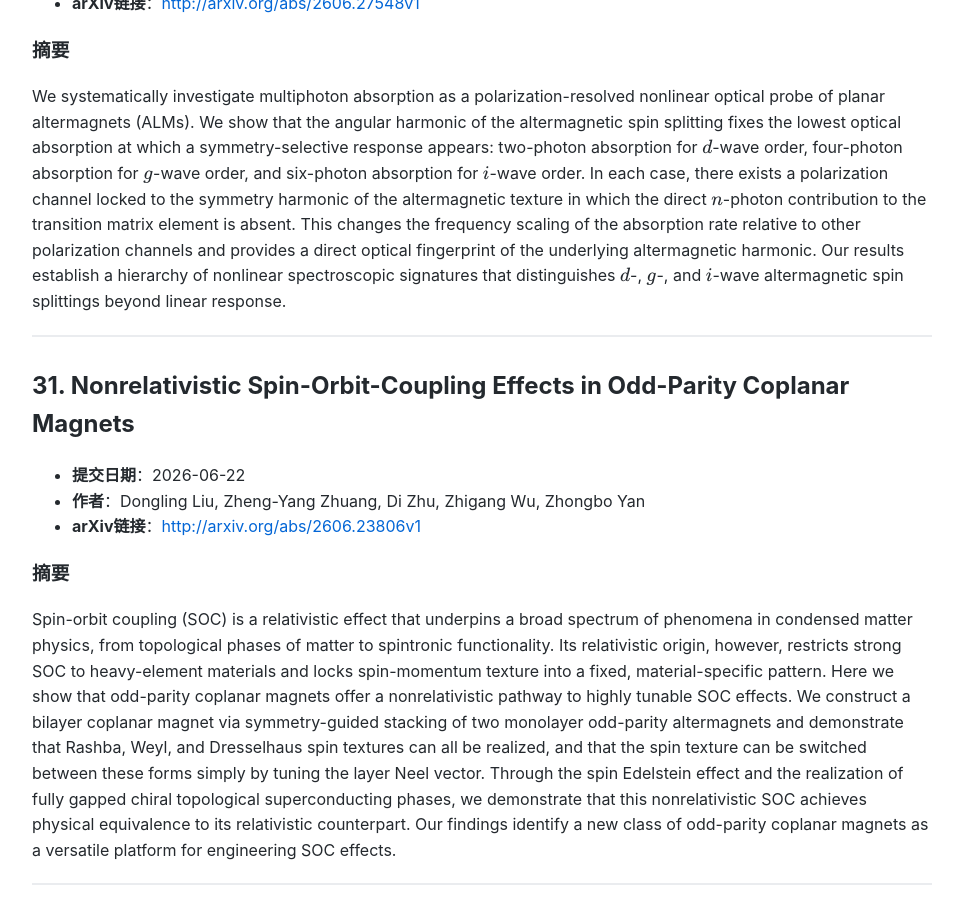
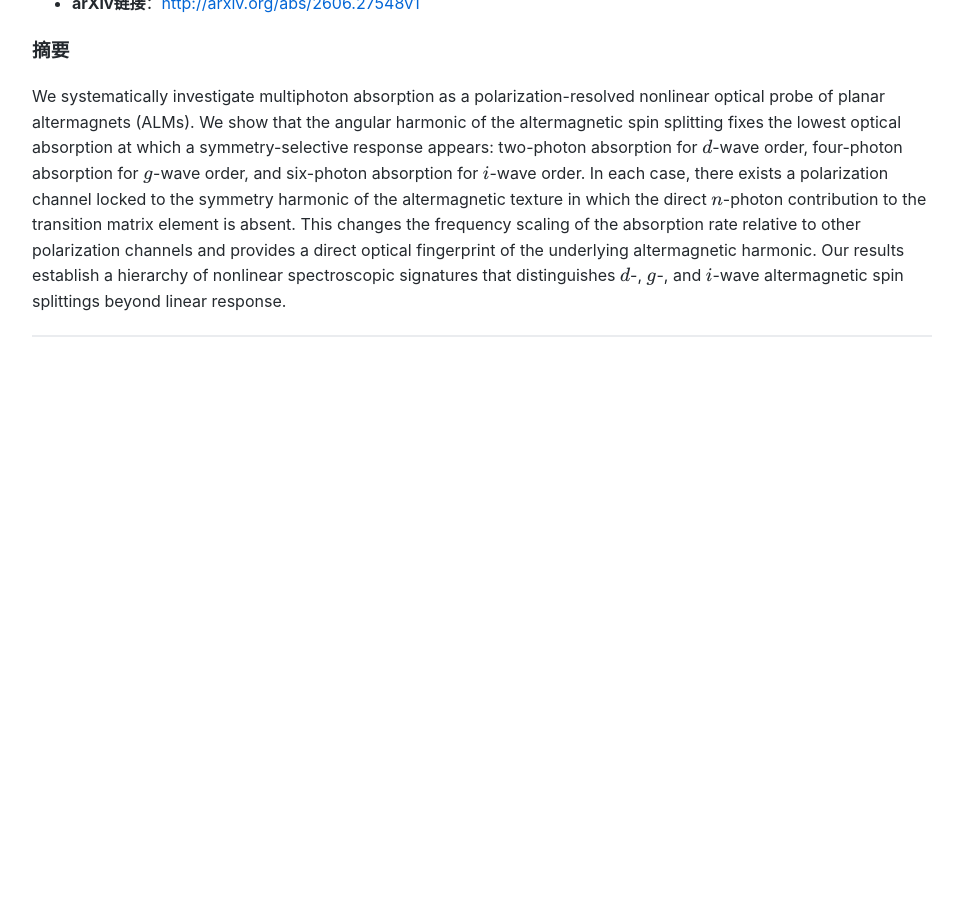
Before and after one commit to yangke25491/daily-arxiv-altermagnetic, a Jekyll site: the page built from index.md, in a window 1280 px wide and 900 px high, scrolled down 16875 px. Shown: the whole window, without its empty margins (158-1121 px from the left). Built offline with Jekyll 4.4.1, drawn with Linux system fonts in a browser that asks for light colours; after the commit the page ends 17252 px from its top, so only the background shows below that; some of the changed text lies outside the part shown.

Commit message:
Automated update: arXiv papers

```diff
--- a/index.md
+++ b/index.md
@@ -5,8 +5,8 @@ title: 交错磁论文
 
 # 凝聚态物理-交错磁(Altermagnetic)相关论文
 
-> 检索时间范围：**2026-06-22 至 2026-07-22**
-> 数据检索到 **31** 篇相关论文，按提交时间降序排列
+> 检索时间范围：**2026-06-23 至 2026-07-23**
+> 数据检索到 **30** 篇相关论文，按提交时间降序排列
 
 ---
 
@@ -339,14 +339,3 @@ Conclusions by Sears et al. (arXiv: 2601.04303) about dispersions of magnons in
 We systematically investigate multiphoton absorption as a polarization-resolved nonlinear optical probe of planar altermagnets (ALMs). We show that the angular harmonic of the altermagnetic spin splitting fixes the lowest optical absorption at which a symmetry-selective response appears: two-photon absorption for $d$-wave order, four-photon absorption for $g$-wave order, and six-photon absorption for $i$-wave order. In each case, there exists a polarization channel locked to the symmetry harmonic of the altermagnetic texture in which the direct $n$-photon contribution to the transition matrix element is absent. This changes the frequency scaling of the absorption rate relative to other polarization channels and provides a direct optical fingerprint of the underlying altermagnetic harmonic. Our results establish a hierarchy of nonlinear spectroscopic signatures that distinguishes $d$-, $g$-, and $i$-wave altermagnetic spin splittings beyond linear response.
 
 ---
-
-## 31. Nonrelativistic Spin-Orbit-Coupling Effects in Odd-Parity Coplanar Magnets
-
-- **提交日期**：2026-06-22
-- **作者**：Dongling Liu, Zheng-Yang Zhuang, Di Zhu, Zhigang Wu, Zhongbo Yan
-- **arXiv链接**：[http://arxiv.org/abs/2606.23806v1](http://arxiv.org/abs/2606.23806v1)
-
-### 摘要
-Spin-orbit coupling (SOC) is a relativistic effect that underpins a broad spectrum of phenomena in condensed matter physics, from topological phases of matter to spintronic functionality. Its relativistic origin, however, restricts strong SOC to heavy-element materials and locks spin-momentum texture into a fixed, material-specific pattern. Here we show that odd-parity coplanar magnets offer a nonrelativistic pathway to highly tunable SOC effects. We construct a bilayer coplanar magnet via symmetry-guided stacking of two monolayer odd-parity altermagnets and demonstrate that Rashba, Weyl, and Dresselhaus spin textures can all be realized, and that the spin texture can be switched between these forms simply by tuning the layer Neel vector. Through the spin Edelstein effect and the realization of fully gapped chiral topological superconducting phases, we demonstrate that this nonrelativistic SOC achieves physical equivalence to its relativistic counterpart. Our findings identify a new class of odd-parity coplanar magnets as a versatile platform for engineering SOC effects.
-
----
```
